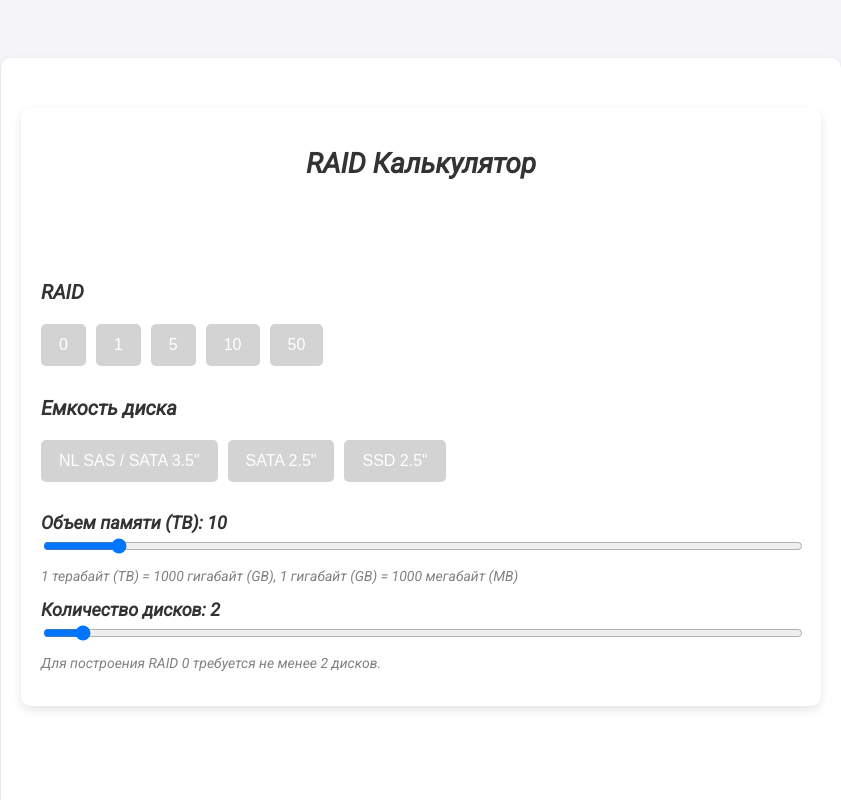
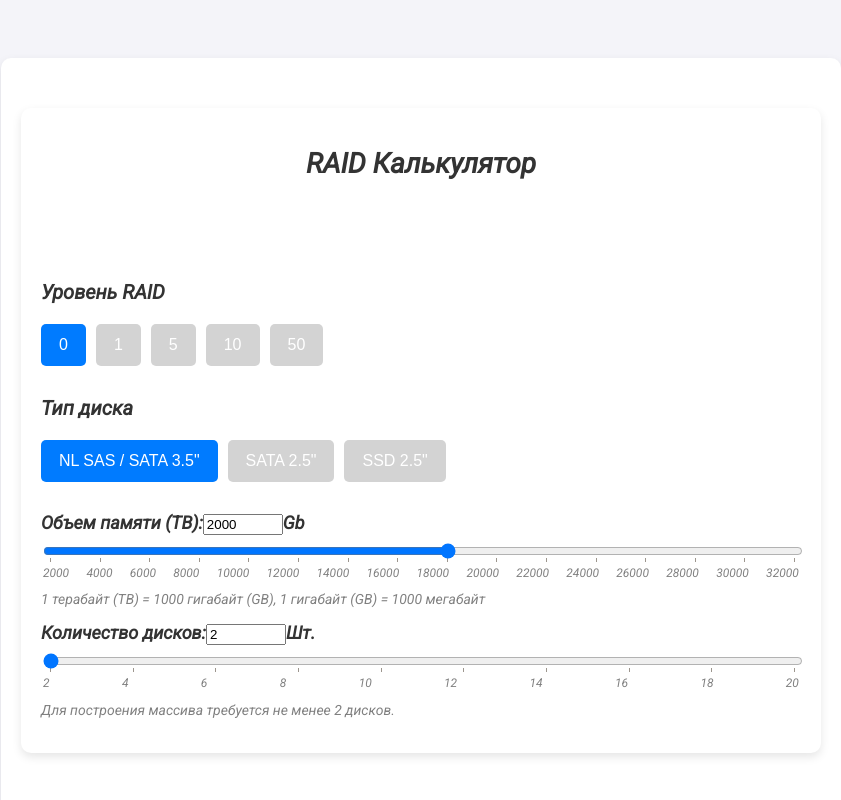
Before and after one commit to KudesnikRaph/RAID_calculator_practice, a React (Vite) app: page / in a window 1280 px wide. Shown: the top 800 px of the page, without its empty margins (219-1060 px from the left). Built offline with nearby package versions, Linux system fonts and the light colour scheme.

Commit message:
Upd RAID

```diff
--- a/src/components/Raid.jsx
+++ b/src/components/Raid.jsx
@@ -2,55 +2,99 @@ import { useState } from "react";
 import "../index.css";
 
 const RaidCalculator = () => {
-    const [capacity, setCapacity] = useState(10);
+    const [capacity, setCapacity] = useState(2000);
     const [disks, setDisks] = useState(2);
-    const [selectedRaid, setSelectedRaid] = useState(null); // Состояние для выбранного RAID уровня
-    const [selectedDisk, setSelectedDisk] = useState(null); // Состояние для выбранного типа диска
+    const [selectedRaid, setSelectedRaid] = useState('0');
+    const [selectedDisk, setSelectedDisk] = useState('NL SAS / SATA 3.5"');
 
-    const handleRaidClick = (raid) => {
-        setSelectedRaid(raid);
-    };
-
-    const handleDiskClick = (type) => {
-        setSelectedDisk(type);
-    };
+    const handleRaidClick = (raid) => setSelectedRaid(raid);
+    const handleDiskClick = (type) => setSelectedDisk(type);
 
     return (
         <div className="raid-container">
             <h1>RAID Калькулятор</h1>
-            <h2>RAID</h2>
+            <h2>Уровень RAID</h2>
             <div className="btn-group">
                 {['0', '1', '5', '10', '50'].map(raid => (
                     <button
                         key={raid}
                         className={`raid-button ${selectedRaid === raid ? 'selected' : ''}`}
-                        onClick={() => handleRaidClick(raid)}
-                    >
+                        onClick={() => handleRaidClick(raid)}>
                         {raid}
                     </button>
                 ))}
             </div>
-            <h2>Емкость диска</h2>
+
+            <h2>Тип диска</h2>
             <div className="btn-group">
                 {['NL SAS / SATA 3.5"', 'SATA 2.5"', 'SSD 2.5"'].map(type => (
                     <button
                         key={type}
                         className={`disk-button ${selectedDisk === type ? 'selected' : ''}`}
-                        onClick={() => handleDiskClick(type)}
-                    >
+                        onClick={() => handleDiskClick(type)}>
                         {type}
                     </button>
                 ))}
             </div>
+
+
             <div className="slider-container">
-                <label>Объем памяти (TB): <span>{capacity}</span></label>
-                <input className="green-slider" type="range" min="1" max="100" value={capacity} onChange={e => setCapacity(e.target.value)} />
-                <p className="note">1 терабайт (TB) = 1000 гигабайт (GB), 1 гигабайт (GB) = 1000 мегабайт (MB)</p>
+
+                <label>Объем памяти (TB):
+                <input
+                    type="number"
+                    min="2000"
+                    max="20000"
+                    step="2000"
+                    value={capacity}
+                    onChange={(e) => setCapacity(Number(e.target.value))}
+                />
+                Gb
+                </label>
+                <input
+                    className="green-slider"
+                    type="range"
+                    min="2000" max="32000" step="2000"
+
+                    onChange={(e) => setCapacity(Number(e.target.value))}
+                    list="capacity-ticks"
+                />
+                <datalist id="capacity-ticks">
+                    {Array.from({ length: (32000 - 2000) / 2000 + 1 }, (_, i) => (
+                        <option key={i} value={2000 + i * 2000}>{2000 + i * 2000}</option>
+                    ))}
+                </datalist>
+                <p className="note">1 терабайт (TB) = 1000 гигабайт (GB), 1 гигабайт (GB) = 1000 мегабайт</p>
             </div>
+
+
             <div className="slider-container">
-                <label>Количество дисков: <span>{disks}</span></label>
-                <input className="green-slider" type="range" min="1" max="24" value={disks} onChange={e => setDisks(e.target.value)} />
-                <p className="note">Для построения RAID 0 требуется не менее 2 дисков.</p>
+                <label>Количество дисков:
+                <input
+                    type="number"
+                    min="2000"
+                    max="20000"
+                    step="2000"
+                    value={disks}
+                    onChange={(e) => setDisks(Number(e.target.value))}
+                />
+                Шт.
+                </label>
+                <input
+                    type="range"
+                    min="2"
+                    max="20"
+                    step="2"
+                    value={disks}
+                    onChange={(e) => setDisks(Number(e.target.value))}
+                    list="disk-ticks"
+                />
+                <datalist id="disk-ticks">
+                    {Array.from({ length: (20 - 2) / 2 + 1 }, (_, i) => (
+                        <option key={i} value={2 + i * 2}>{2 + i * 2}</option>
+                    ))}
+                </datalist>
+                <p className="note">Для построения массива требуется не менее 2 дисков.</p>
             </div>
         </div>
     );
```
